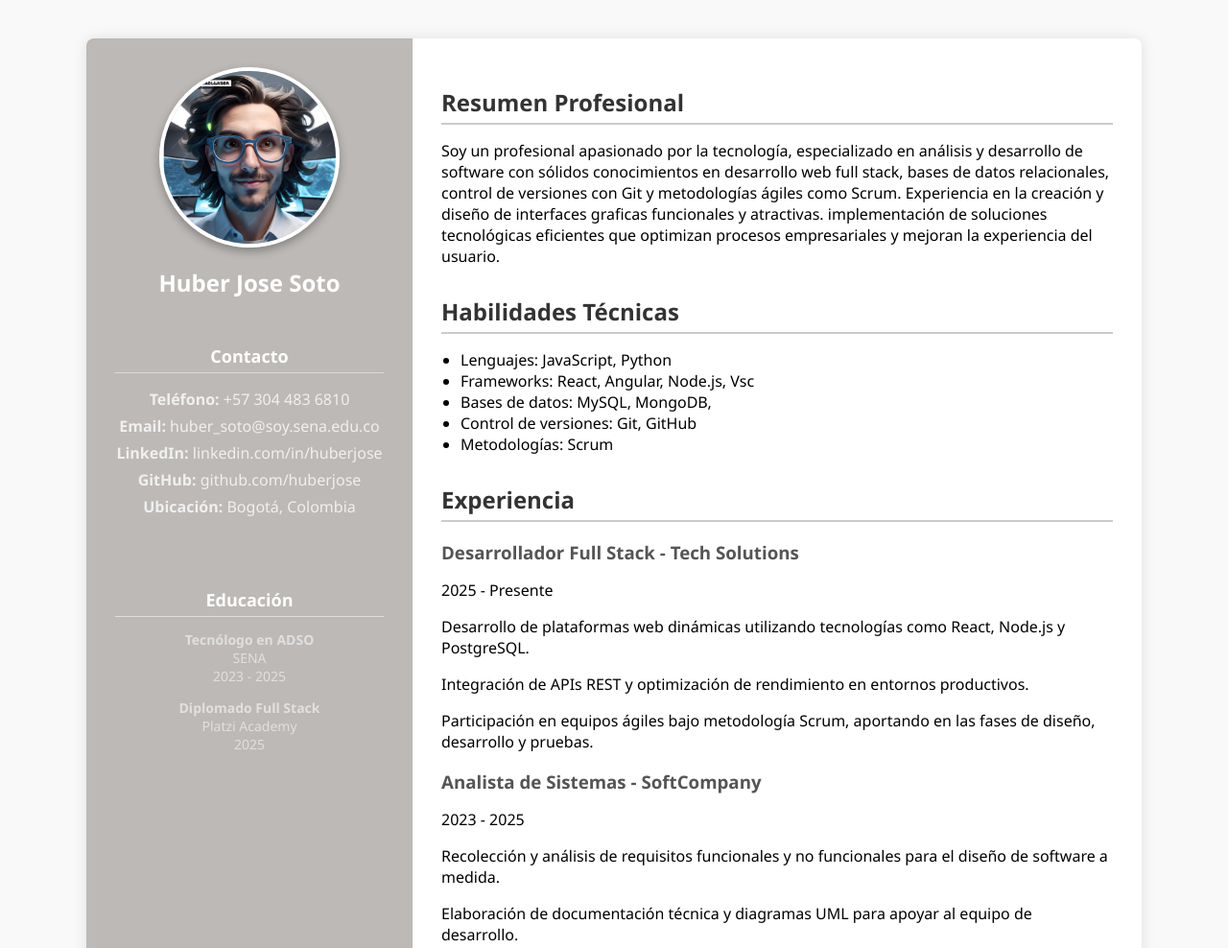
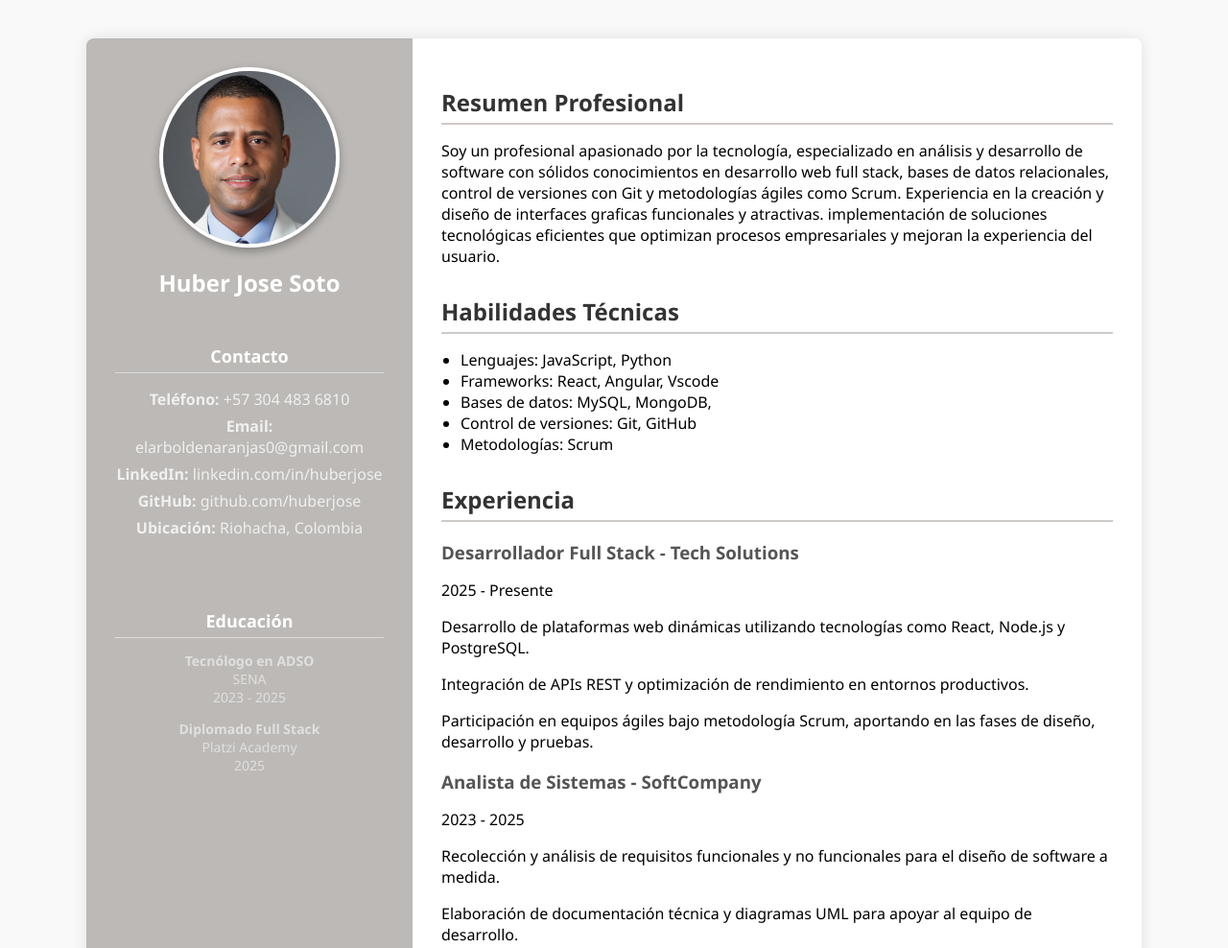
Before and after one commit to Huberjosesoto/HuberJosesoto.github.io, a plain HTML site: page index.html in a window 1280 px wide. Shown: the top 988 px of the page at 96% size. Drawn offline with Linux system fonts and the light colour scheme.

Commit message:
Update index.html

```diff
--- a/index.html
+++ b/index.html
@@ -2,22 +2,22 @@
 <html lang="es">
 <head>
   <meta charset="UTF-8">
-  <title>CV Profesional</title>
+  <title>Mi Hoja De Vida</title>
   <link rel="stylesheet" href="styles.css">
 </head>
 <body>
   <div class="cv-container">
     <aside class="sidebar">
-      <img src="Perfil.png" alt="Foto de perfil" class="profile-img">
+      <img src="Photo Perfil.png" alt="Foto de perfil" class="profile-img">
       <h1>Huber Jose Soto</h1>
       <section class="contacto">
         <h3>Contacto</h3>
         <ul class="contact-info">
           <li><strong>Teléfono:</strong> +57 304 483 6810</li>
-          <li><strong>Email:</strong> huber_soto@soy.sena.edu.co</li>
+          <li><strong>Email:</strong> elarboldenaranjas0@gmail.com</li>
           <li><strong>LinkedIn:</strong> linkedin.com/in/huberjose</li>
           <li><strong>GitHub:</strong> github.com/huberjose</li>
-          <li><strong>Ubicación:</strong> Bogotá, Colombia</li>
+          <li><strong>Ubicación:</strong> Riohacha, Colombia</li>
         </ul>
       </section>
 
@@ -53,7 +53,7 @@
         <h2>Habilidades Técnicas</h2>
         <ul>
           <li>Lenguajes: JavaScript, Python</li>
-          <li>Frameworks: React, Angular, Node.js, Vsc</li>
+          <li>Frameworks: React, Angular, Vscode</li>
           <li>Bases de datos: MySQL, MongoDB, </li>
           <li>Control de versiones: Git, GitHub</li>
           <li>Metodologías: Scrum</li>
```
